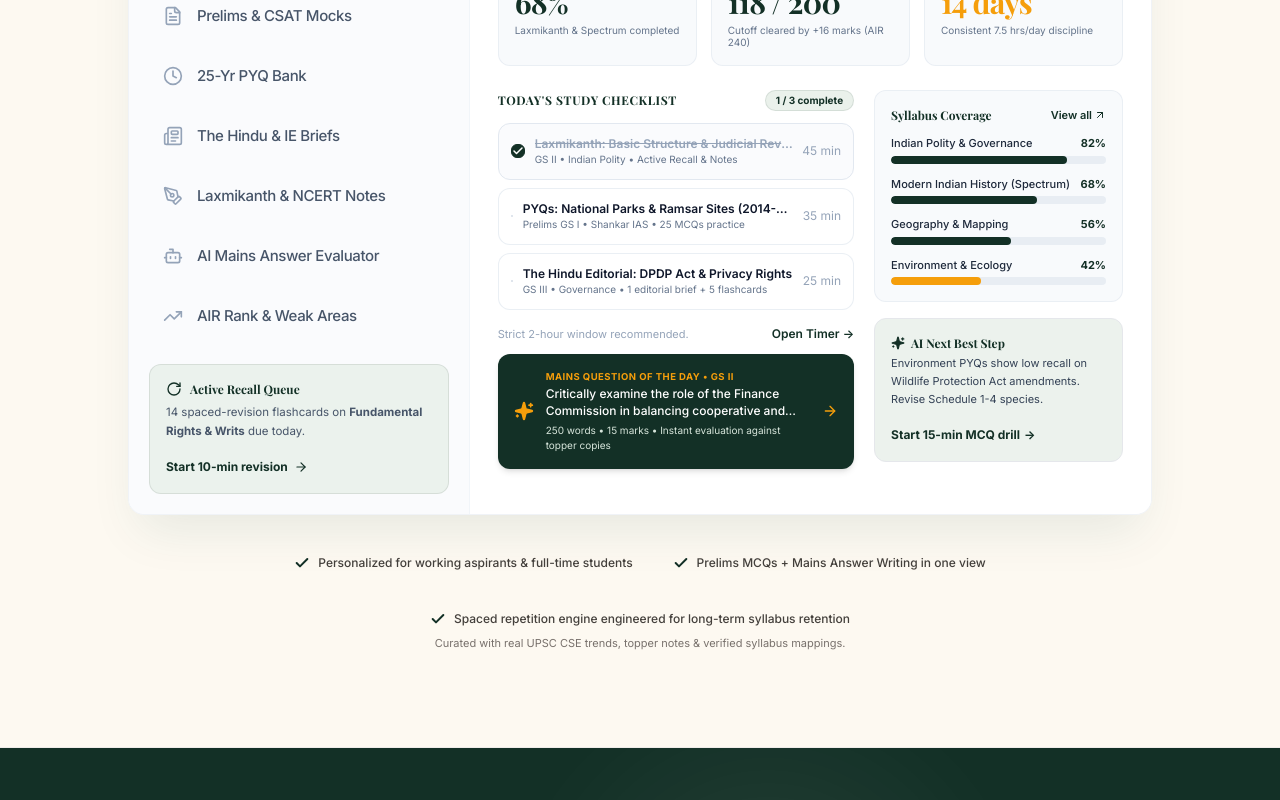
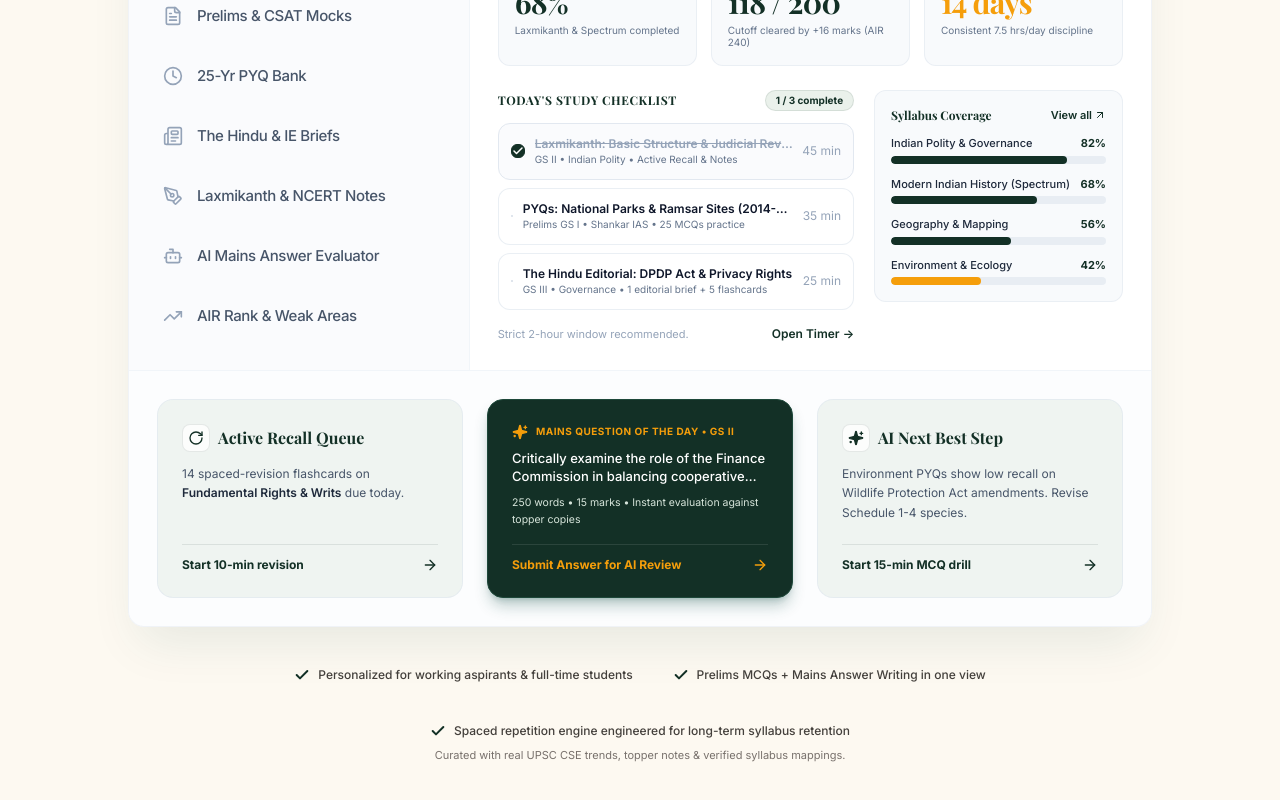
Before and after one commit to Farhaan-Coder/UPSC_WEBPAGE_UPDATED, a React (Vite) app: page / in a window 1280 px wide. Shown: the part 2768-3568 px from the top of the page. Built offline with nearby package versions, Linux system fonts and the light colour scheme; a web font is replaced by a local one.

Commit message:
feat: align action cards into equal-height 3-column row with hover animations and glowing depth

```diff
--- a/src/components/DashboardPreview.jsx
+++ b/src/components/DashboardPreview.jsx
@@ -151,7 +151,7 @@ export default function DashboardPreview() {
           <div className="grid grid-cols-1 lg:grid-cols-12 min-h-[520px]">
 
             {/* Sidebar */}
-            <div className="lg:col-span-4 bg-slate-50/70 border-r border-slate-100 p-4 sm:p-5 flex flex-col justify-between">
+            <div className="lg:col-span-4 bg-slate-50/70 border-r border-slate-100 p-4 sm:p-5 flex flex-col justify-start">
               <div>
                 <span className="text-[11px] font-bold text-slate-400 tracking-wider px-2 block mb-4 uppercase font-sans">
                   PREPARATION ROADMAP
@@ -175,21 +175,6 @@ export default function DashboardPreview() {
                     );
                   })}
                 </nav>
-              </div>
-
-              {/* Revision Queue Widget */}
-              <div className="bg-[#EAF1EB]/90 hover:bg-[#EAF1EB] border border-[#133026]/10 rounded-xl p-4 mt-6 transition-all duration-200 shadow-2xs hover:shadow-xs group cursor-pointer">
-                <div className="flex items-center gap-2 mb-1.5 text-[#133026]">
-                  <RotateCw className="w-4 h-4 text-[#133026] group-hover:rotate-45 transition-transform duration-300 shrink-0" />
-                  <span className="text-xs font-serif font-bold text-[#133026]">Active Recall Queue</span>
-                </div>
-                <p className="text-[11.5px] text-slate-600 mt-0.5 mb-3 leading-relaxed font-normal">
-                  14 spaced-revision flashcards on <strong>Fundamental Rights & Writs</strong> due today.
-                </p>
-                <a href="#" className="inline-flex items-center gap-1.5 text-xs font-bold text-[#133026] hover:text-[#F59E0B] hover:underline transition-colors duration-200 cursor-pointer">
-                  <span>Start 10-min revision</span>
-                  <ArrowRight className="w-3.5 h-3.5 group-hover:translate-x-1 transition-transform duration-200" />
-                </a>
               </div>
             </div>
 
@@ -291,25 +276,6 @@ export default function DashboardPreview() {
                         Open Timer →
                       </a>
                     </div>
-
-                    {/* Mains Answer Banner */}
-                    <div className="bg-[#133026] hover:bg-[#183C30] rounded-xl p-4 text-white flex items-center gap-3 shadow-md hover:shadow-lg transition-all duration-300 cursor-pointer group">
-                      <div className="text-[#F59E0B] shrink-0">
-                        <Sparkles className="w-5 h-5 fill-[#F59E0B] group-hover:rotate-12 transition-transform duration-300" />
-                      </div>
-                      <div className="flex-1 min-w-0">
-                        <span className="text-[9.5px] font-bold text-[#F59E0B] tracking-wider block mb-0.5">
-                          MAINS QUESTION OF THE DAY • GS II
-                        </span>
-                        <div className="text-xs font-medium leading-snug line-clamp-2 text-white">
-                          Critically examine the role of the Finance Commission in balancing cooperative and competitive federalism in India.
-                        </div>
-                        <div className="text-[10px] text-[#D7E5DB] mt-1 font-normal">
-                          250 words • 15 marks • Instant evaluation against topper copies
-                        </div>
-                      </div>
-                      <ArrowRight className="w-4 h-4 text-[#F59E0B] shrink-0 group-hover:translate-x-1 transition-transform duration-200" />
-                    </div>
                   </div>
 
                   {/* Syllabus Coverage & Recommendation */}
@@ -340,27 +306,77 @@ export default function DashboardPreview() {
                         ))}
                       </div>
                     </div>
-
-                    {/* Next Best Step */}
-                    <div className="bg-[#EAF1EB]/90 hover:bg-[#EAF1EB] border border-[#133026]/12 rounded-xl p-4 transition-all duration-200 shadow-2xs hover:shadow-xs group cursor-pointer">
-                      <div className="flex items-center gap-1.5 text-xs font-serif font-bold text-[#133026] mb-1">
-                        <Sparkles className="w-3.5 h-3.5 text-[#133026] fill-[#133026] group-hover:rotate-12 transition-transform duration-300" />
-                        <span>AI Next Best Step</span>
-                      </div>
-                      <p className="text-[11px] text-slate-700 leading-relaxed mb-3 font-normal">
-                        Environment PYQs show low recall on Wildlife Protection Act amendments. Revise Schedule 1-4 species.
-                      </p>
-                      <a href="#" className="text-xs font-bold text-[#133026] hover:text-[#F59E0B] hover:underline inline-flex items-center gap-1 transition-colors duration-200 cursor-pointer">
-                        <span>Start 15-min MCQ drill</span>
-                        <span className="group-hover:translate-x-1 transition-transform duration-200">→</span>
-                      </a>
-                    </div>
                   </div>
 
                 </div>
               </div>
             </div>
 
+          </div>
+
+          {/* Action Cards Grid - Perfectly Aligned Single Row with Equal Heights */}
+          <div className="p-5 sm:p-7 border-t border-slate-100 bg-slate-50/40">
+            <div className="grid grid-cols-1 md:grid-cols-3 gap-6 items-stretch">
+
+              {/* 1. Active Recall Queue */}
+              <div className="h-full flex flex-col justify-between bg-[#EAF1EB]/70 hover:bg-[#EAF1EB] border border-slate-200/70 rounded-2xl p-5 sm:p-6 transition-all duration-300 ease-in-out hover:-translate-y-2 hover:shadow-2xl cursor-pointer group shadow-2xs">
+                <div>
+                  <div className="flex items-center gap-2 mb-3 text-[#133026]">
+                    <div className="w-7 h-7 rounded-lg bg-white/80 border border-[#133026]/10 flex items-center justify-center shrink-0 shadow-2xs">
+                      <RotateCw className="w-4 h-4 text-[#133026] group-hover:rotate-45 transition-transform duration-300" />
+                    </div>
+                    <h4 className="text-sm sm:text-base font-serif font-bold text-[#133026]">Active Recall Queue</h4>
+                  </div>
+                  <p className="text-xs text-slate-600 leading-relaxed font-normal mb-4">
+                    14 spaced-revision flashcards on <strong className="font-semibold text-slate-800">Fundamental Rights & Writs</strong> due today.
+                  </p>
+                </div>
+                <div className="pt-3 border-t border-[#133026]/10 flex items-center justify-between text-xs font-bold text-[#133026] group-hover:text-[#F59E0B] transition-colors">
+                  <span>Start 10-min revision</span>
+                  <ArrowRight className="w-4 h-4 transition-transform duration-200 group-hover:translate-x-1" />
+                </div>
+              </div>
+
+              {/* 2. Mains Question of the Day (Center Dark Focal Point) */}
+              <div className="h-full flex flex-col justify-between bg-[#133026] hover:bg-[#183C30] border border-[#1e483a] rounded-2xl p-5 sm:p-6 shadow-lg shadow-teal-900/30 transition-all duration-300 ease-in-out hover:-translate-y-2 hover:shadow-2xl hover:shadow-teal-900/50 cursor-pointer group text-white">
+                <div>
+                  <div className="flex items-center gap-2 mb-2.5">
+                    <Sparkles className="w-4 h-4 text-[#F59E0B] fill-[#F59E0B] group-hover:rotate-12 transition-transform duration-300 shrink-0" />
+                    <span className="text-[10px] font-bold text-[#F59E0B] tracking-wider uppercase">MAINS QUESTION OF THE DAY • GS II</span>
+                  </div>
+                  <h4 className="text-xs sm:text-[13px] font-medium leading-snug line-clamp-2 text-white mb-2">
+                    Critically examine the role of the Finance Commission in balancing cooperative and competitive federalism in India.
+                  </h4>
+                  <p className="text-[10.5px] text-[#D7E5DB] font-normal leading-relaxed mb-4">
+                    250 words • 15 marks • Instant evaluation against topper copies
+                  </p>
+                </div>
+                <div className="pt-3 border-t border-white/10 flex items-center justify-between text-xs font-bold text-[#F59E0B] group-hover:text-amber-300 transition-colors">
+                  <span>Submit Answer for AI Review</span>
+                  <ArrowRight className="w-4 h-4 text-[#F59E0B] transition-transform duration-200 group-hover:translate-x-1" />
+                </div>
+              </div>
+
+              {/* 3. AI Next Best Step */}
+              <div className="h-full flex flex-col justify-between bg-[#EAF1EB]/70 hover:bg-[#EAF1EB] border border-slate-200/70 rounded-2xl p-5 sm:p-6 transition-all duration-300 ease-in-out hover:-translate-y-2 hover:shadow-2xl cursor-pointer group shadow-2xs">
+                <div>
+                  <div className="flex items-center gap-2 mb-3 text-[#133026]">
+                    <div className="w-7 h-7 rounded-lg bg-white/80 border border-[#133026]/10 flex items-center justify-center shrink-0 shadow-2xs">
+                      <Sparkles className="w-4 h-4 text-[#133026] fill-[#133026] group-hover:rotate-12 transition-transform duration-300" />
+                    </div>
+                    <h4 className="text-sm sm:text-base font-serif font-bold text-[#133026]">AI Next Best Step</h4>
+                  </div>
+                  <p className="text-xs text-slate-600 leading-relaxed font-normal mb-4">
+                    Environment PYQs show low recall on Wildlife Protection Act amendments. Revise Schedule 1-4 species.
+                  </p>
+                </div>
+                <div className="pt-3 border-t border-[#133026]/10 flex items-center justify-between text-xs font-bold text-[#133026] group-hover:text-[#F59E0B] transition-colors">
+                  <span>Start 15-min MCQ drill</span>
+                  <ArrowRight className="w-4 h-4 transition-transform duration-200 group-hover:translate-x-1" />
+                </div>
+              </div>
+
+            </div>
           </div>
         </div>
       </div>
```
